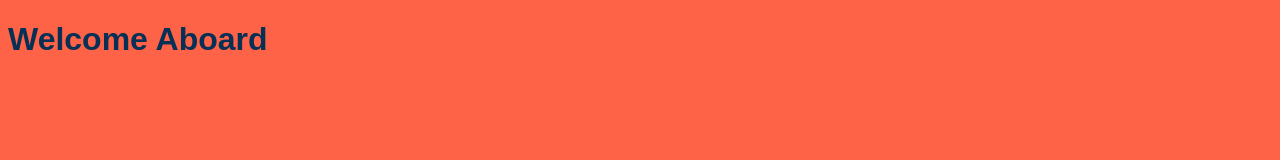
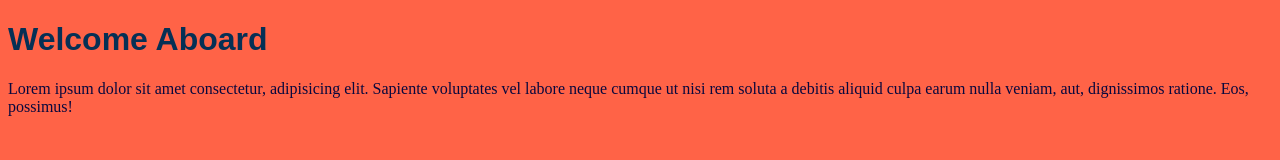
Before and after one commit to azkizaini/training, a plain HTML site: page index.html in a window 1280 px wide. Drawn offline with Linux system fonts and the light colour scheme.

Commit message:
adding line in index.html

```diff
--- a/index.html
+++ b/index.html
@@ -9,5 +9,6 @@
 </head>
 <body>
     <h1>Welcome Aboard</h1>
+    <p>Lorem ipsum dolor sit amet consectetur, adipisicing elit. Sapiente voluptates vel labore neque cumque ut nisi rem soluta a debitis aliquid culpa earum nulla veniam, aut, dignissimos ratione. Eos, possimus!</p>
 </body>
 </html>
```
